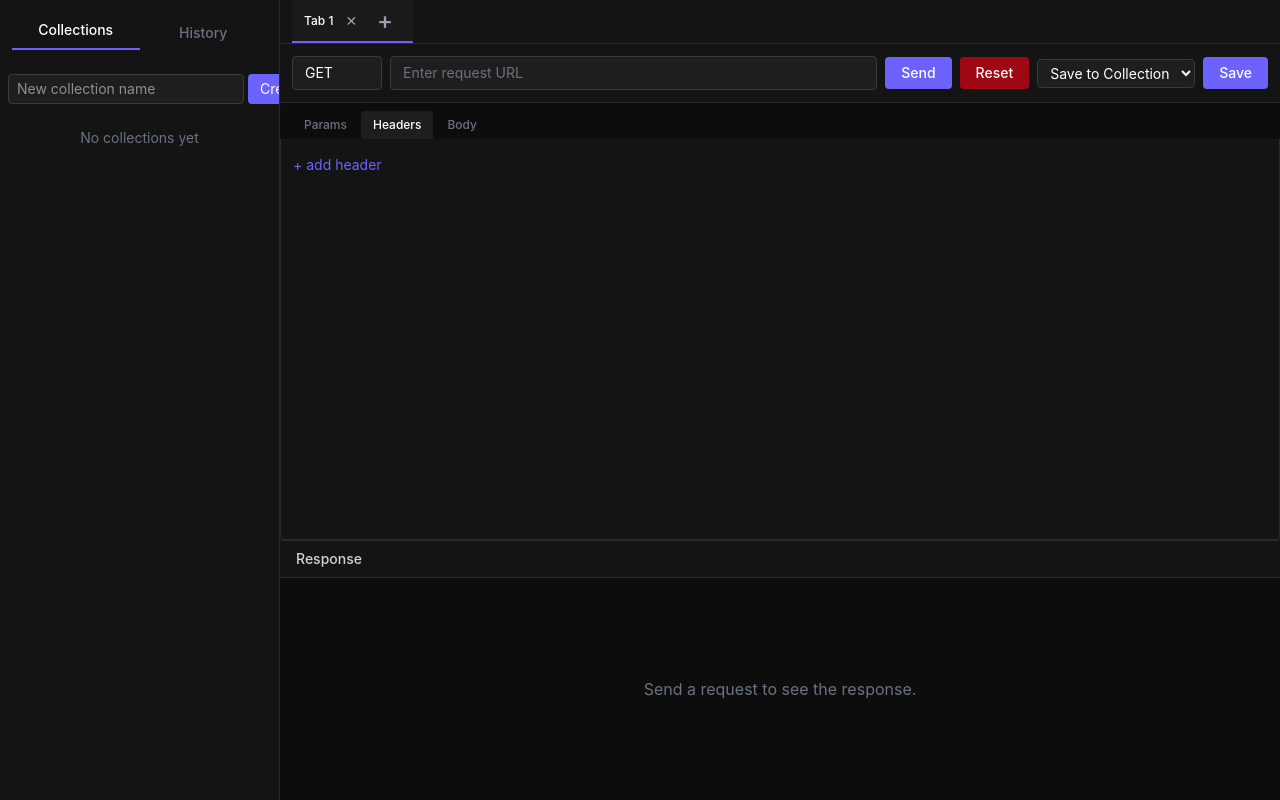
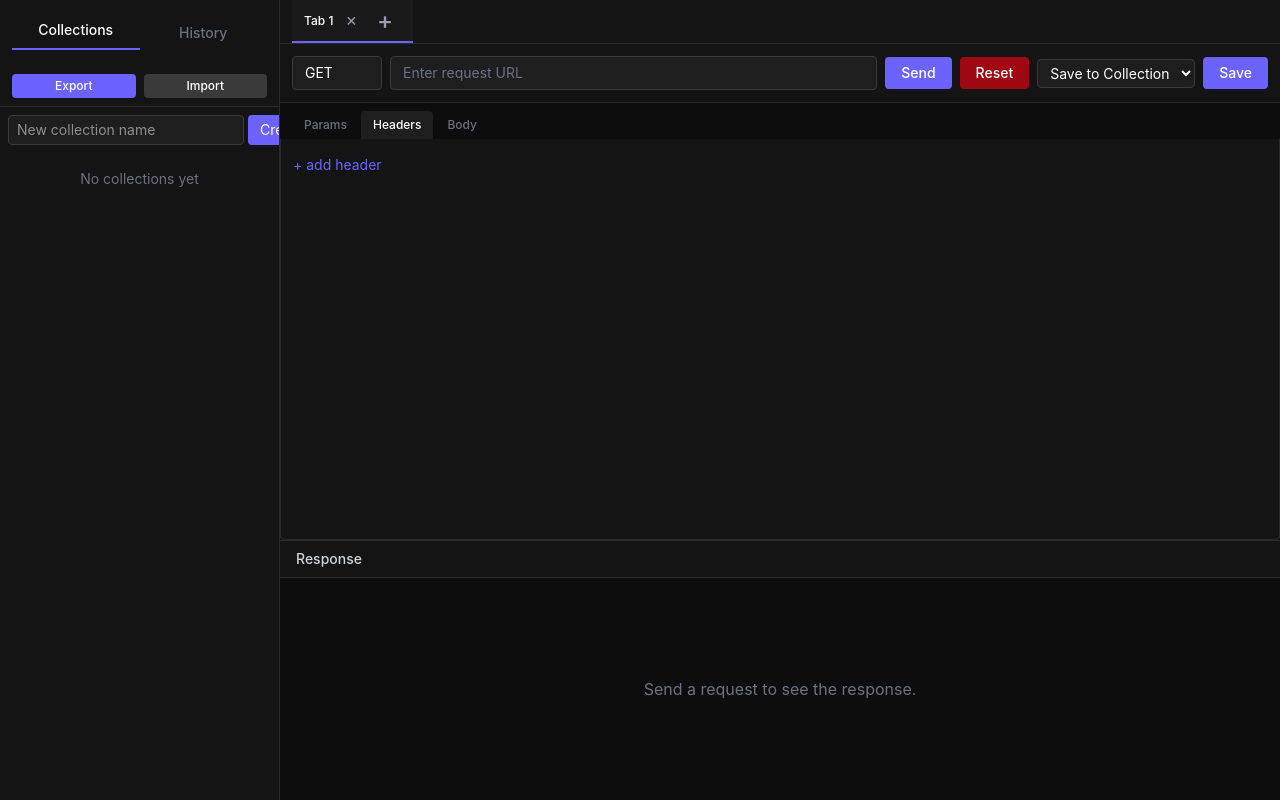
Before and after one commit to Hosein0withg/postman, a React (Vite) app: page / in a window 1280 px wide. Built offline with nearby package versions, Linux system fonts and the light colour scheme.

Commit message:
import/export collections

```diff
--- a/src/App.tsx
+++ b/src/App.tsx
@@ -1,4 +1,4 @@
-import { useState, useEffect } from "react";
+import { useState, useEffect, useRef } from "react";
 import Sidebar from "./components/sidebar/sidebar.tsx";
 import TabDiv from "./components/main/tab/TabDiv.tsx";
 import RequestDiv from "./components/main/request/RequestDiv.tsx";
@@ -9,6 +9,7 @@ import type {
     AppData,
     HistoryItem,
     Tab,
+    Collection,
 } from "./type.ts";
 import { sendApiRequest } from "./services/apiService.ts";
 import { loadAppData, createAutoSave } from "./utils/storage.ts";
@@ -219,6 +220,132 @@ function App() {
         updateAppData({ tabs: updatedTabs });
     };
 
+    const fileInputRef = useRef<HTMLInputElement>(null);
+
+    const exportCollections = () => {
+        const exportData = {
+            version: "1.0",
+            collections: appData.collections,
+        };
+        const json = JSON.stringify(exportData, null, 2);
+        const blob = new Blob([json], { type: "application/json" });
+        const url = URL.createObjectURL(blob);
+        const a = document.createElement("a");
+        a.href = url;
+        a.download = `collections_${new Date().toISOString().slice(0, 10)}.json`;
+        document.body.appendChild(a);
+        a.click();
+        document.body.removeChild(a);
+        URL.revokeObjectURL(url);
+    };
+
+    const importCollections = (event: React.ChangeEvent<HTMLInputElement>) => {
+        const file = event.target.files?.[0];
+        if (!file) return;
+        const reader = new FileReader();
+        reader.onload = (e) => {
+            try {
+                const data = JSON.parse(e.target?.result as string);
+                if (!isValidImportData(data)) {
+                    alert("Invalid import data");
+                    return;
+                }
+                const mergedCollections = mergeCollections(
+                    appData.collections,
+                    data.collections,
+                );
+                updateAppData({ collections: mergedCollections });
+                alert(
+                    `imported ${data.collections.length} collections successfully!`,
+                );
+            } catch (error) {
+                alert("Failed to import collections");
+                console.error(error);
+            }
+        };
+        reader.readAsText(file);
+        event.target.value = "";
+    };
+
+    const mergeCollections = (
+        existing: Collection[],
+        imported: Collection[],
+    ): Collection[] => {
+        const existingMap = new Map(existing.map((coll) => [coll.id, coll]));
+        for (const importedColl of imported) {
+            if (!existingMap.has(importedColl.id)) {
+                existingMap.set(importedColl.id, importedColl);
+            }
+        }
+        return Array.from(existingMap.values());
+    };
+
+    const isValidImportData = (
+        data: unknown,
+    ): data is { version: string; collections: Collection[] } => {
+        if (!data || typeof data !== "object") return false;
+
+        const obj = data as Record<string, unknown>;
+
+        // Check version
+        if (typeof obj.version !== "string") return false;
+
+        // Check collections
+        if (!Array.isArray(obj.collections)) return false;
+
+        // Check each collection
+        return obj.collections.every((coll) => {
+            if (!coll || typeof coll !== "object") return false;
+
+            const c = coll as Record<string, unknown>;
+
+            // Check basic collection fields
+            if (typeof c.id !== "string") return false;
+            if (typeof c.name !== "string") return false;
+            if (!Array.isArray(c.requests)) return false;
+
+            // Check each request
+            return c.requests.every((req) => {
+                if (!req || typeof req !== "object") return false;
+
+                const r = req as Record<string, unknown>;
+
+                // Check basic request fields
+                if (typeof r.method !== "string") return false;
+                if (typeof r.fullUrl !== "string") return false;
+                if (!Array.isArray(r.params)) return false;
+                if (!Array.isArray(r.headers)) return false;
+                if (typeof r.body !== "string") return false;
+
+                // Check params
+                const allParamsValid = r.params.every((param) => {
+                    if (!param || typeof param !== "object") return false;
+                    const p = param as Record<string, unknown>;
+                    return (
+                        typeof p.id === "string" &&
+                        typeof p.key === "string" &&
+                        typeof p.value === "string" &&
+                        typeof p.enabled === "boolean"
+                    );
+                });
+
+                // Check headers
+                const allHeadersValid = r.headers.every((header) => {
+                    if (!header || typeof header !== "object") return false;
+                    const h = header as Record<string, unknown>;
+                    return (
+                        typeof h.id === "string" &&
+                        typeof h.key === "string" &&
+                        typeof h.value === "string" &&
+                        typeof h.enabled === "boolean"
+                    );
+                });
+
+                return allParamsValid && allHeadersValid;
+            });
+        });
+    };
+
     return (
         <div className="flex h-screen">
             <Sidebar
@@ -231,6 +358,9 @@ function App() {
                 onRenameCollection={renameCollection}
                 onDeleteCollection={deleteCollection}
                 onRemoveRequestFromCollection={removeRequestFromCollection}
+                onExportCollections={exportCollections}
+                onImportCollections={importCollections}
+                fileInputRef={fileInputRef}
             />
 
             <div className="flex min-w-0 flex-1 flex-col">
--- a/src/components/sidebar/sidebar.tsx
+++ b/src/components/sidebar/sidebar.tsx
@@ -1,4 +1,5 @@
 import { useState } from "react";
+import type { RefObject } from "react";
 import HistoryDiv from "./HistoryDiv";
 import CollectionDiv from "./CollectionDiv";
 import type { HistoryItem, Request, Collection } from "../../type";
@@ -16,6 +17,9 @@ interface SidebarProps {
         collectionId: string,
         requestIndex: number,
     ) => void;
+    onExportCollections: () => void;
+    onImportCollections: (event: React.ChangeEvent<HTMLInputElement>) => void;
+    fileInputRef: RefObject<HTMLInputElement | null>;
 }
 
 function Sidebar({
@@ -28,6 +32,9 @@ function Sidebar({
     onRenameCollection,
     onDeleteCollection,
     onRemoveRequestFromCollection,
+    onExportCollections,
+    onImportCollections,
+    fileInputRef,
 }: SidebarProps) {
     const [activeView, setActiveView] = useState<"history" | "collections">(
         "collections",
@@ -57,6 +64,29 @@ function Sidebar({
                     History
                 </button>
             </nav>
+            {activeView === "collections" && (
+                <div className="flex gap-2 px-3 py-2 border-b border-[#2a2a2a] shrink-0">
+                    <button
+                        onClick={onExportCollections}
+                        className="flex-1 bg-[#6c63ff] hover:bg-[#5a52e0] text-white text-xs font-medium px-2 py-1 rounded transition-colors"
+                    >
+                        Export
+                    </button>
+                    <button
+                        onClick={() => fileInputRef.current?.click()}
+                        className="flex-1 bg-[#3a3a3a] hover:bg-[#4a4a4a] text-white text-xs font-medium px-2 py-1 rounded transition-colors"
+                    >
+                        Import
+                    </button>
+                    <input
+                        type="file"
+                        ref={fileInputRef}
+                        accept=".json"
+                        onChange={onImportCollections}
+                        className="hidden"
+                    />
+                </div>
+            )}
             <div className="flex-1 overflow-hidden">
                 {activeView === "history" ? (
                     <HistoryDiv
```
